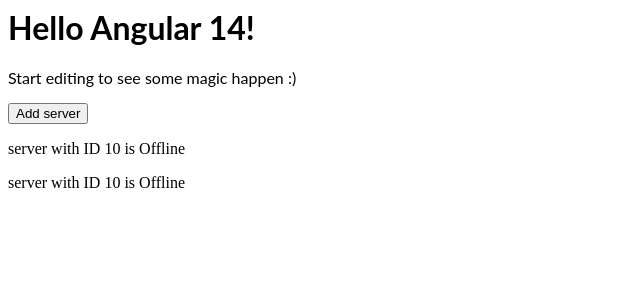
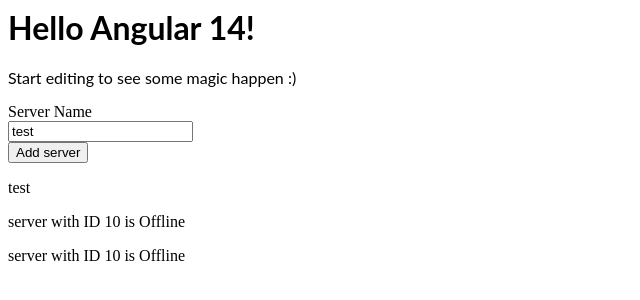
Before and after one commit to jantejones/AngularTest, an Angular app: page / in a window 1280 px wide. Shown: the top 300 px of the page, without its empty margins (0-640 px from the left). Built offline with nearby package versions, Linux system fonts and the light colour scheme.

Commit message:
2 files modified

```diff
--- a/src/app/servers/servers.component.html
+++ b/src/app/servers/servers.component.html
@@ -1,3 +1,13 @@
-<button class="btn btn-primary" [disabled]="!allowNewServer">Add server</button>
+
+<label>Server Name</label>
+
+<div>
+<input type="text" class="form-control" [(ngModel)]="serverName">
+<div>
+
+<button class="btn btn-primary" [disabled]="allowNewServer" (click)="onCreateServer()">Add server</button>
+
+<p [innerText]="serverName"></p>
+
 <app-server> </app-server>
 <app-server> </app-server>
--- a/src/app/servers/servers.component.ts
+++ b/src/app/servers/servers.component.ts
@@ -7,9 +7,24 @@
 })
 export class ServersComponent implements OnInit {
 
-  constructor() { }
+  constructor() {
+    // setTimeout(() => {
+    //   this.allowNewServer = true;
+    // }, 2000);
+  }
 
   ngOnInit() {
   }
-  allowNewServer = true;
+  serverName ="test";
+  allowNewServer = false;
+  serverCreationStatus = "No server created";
+
+  onCreateServer(){
+    this.serverCreationStatus = "Server was created";
+  }
+
+  onUpdateServerName(event: any){
+    //console.log(event);
+    this.serverName = event.target.value;
+  }
 }
```
